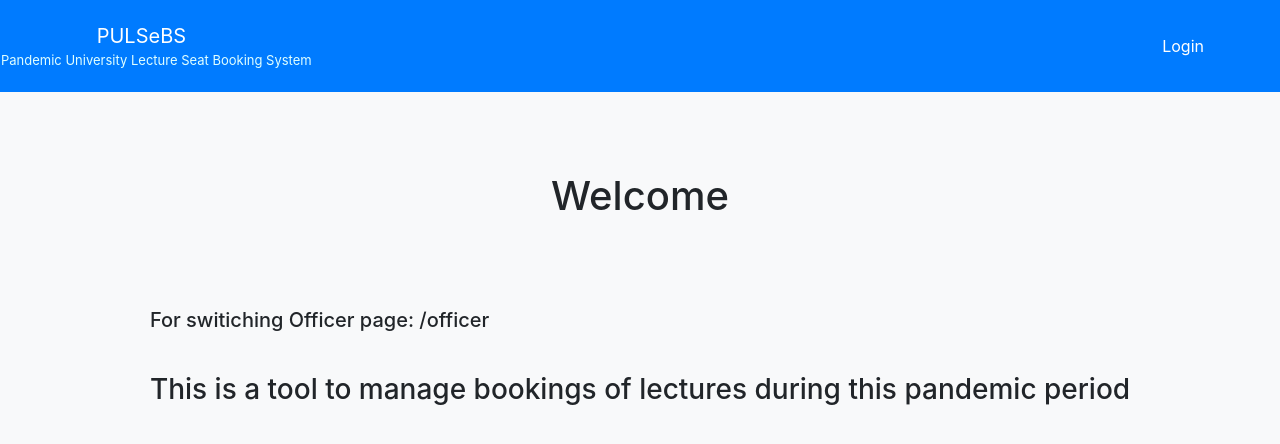
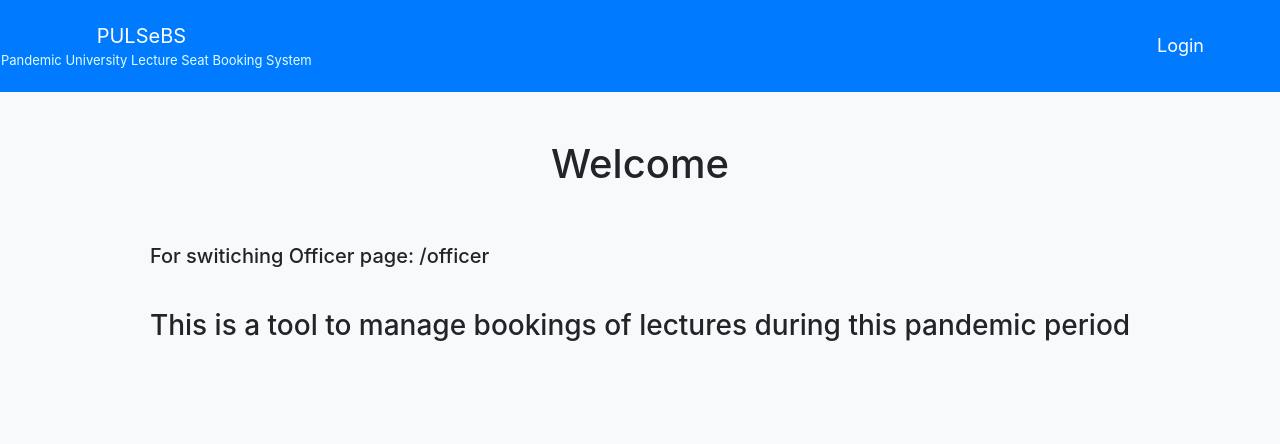
Before and after one commit to s269731/PULSeBS-Team8, a React (Create React App) app in the folder client/: page /home in a window 1280 px wide. Shown: the top 444 px of the page. Built offline with nearby package versions, Linux system fonts and the light colour scheme; no server answers.

Commit message:
PUL-74 [Issue #2] - fix font size

```diff
--- a/client/public/custom.css
+++ b/client/public/custom.css
@@ -5,7 +5,7 @@
     padding-bottom: 20px;
 }
 .below-nav {
-    padding-top: 5rem;
+    padding-top: 3rem;
 }
 .headerLinks{
     color: white !important;
@@ -41,8 +41,11 @@
     background-color: ghostwhite;
 }
 #controlled-tab-tab-lectures,#controlled-tab-tab-stats{
-    font-size:1.3rem ;
+    font-size:1.5rem ;
 }
 .headerLectureList{
     margin-bottom: 50px;
 }
+.Nav {
+    font-size: 18px;
+}
--- a/client/src/Components/Navbar.js
+++ b/client/src/Components/Navbar.js
@@ -10,7 +10,7 @@ class Navbars extends Component {
   }
   render() {
     return (
-      <Navbar variant="dark" bg="primary">
+      <Navbar variant="dark" bg="primary" className={"Nav"}>
         <Navbar.Brand>
           <Navbar.Text className="headerLinks">
             <Row>
```
